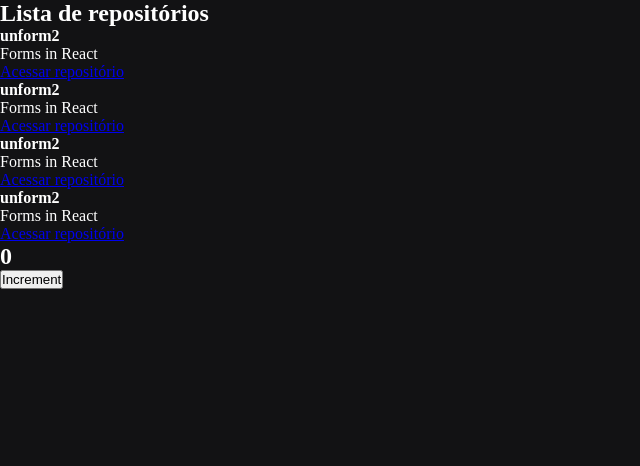
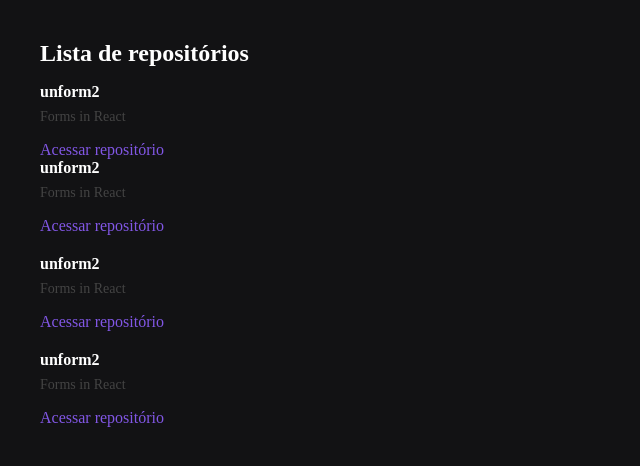
Before and after one commit to caiodeoliveira/ignite-01-github-explorer, a React app in the folder 01-github-explorer/: page / in a window 1280 px wide. Shown: the top 466 px of the page, without its empty margins (0-640 px from the left). Built offline with nearby package versions, Linux system fonts and the light colour scheme.

Commit message:
💄 Add Repository style

```diff
--- a/01-github-explorer/src/app.jsx
+++ b/01-github-explorer/src/app.jsx
@@ -1,5 +1,4 @@
 import React from "react";
-import Counter from "./components/counter";
 import RepositoryList from "./components/RepositoryList";
 import "./styles/global.scss";
 
@@ -7,7 +6,6 @@
   return (
     <>
       <RepositoryList />
-      <Counter />
     </>
   );
 }
--- a/01-github-explorer/src/components/RepositoryList.jsx
+++ b/01-github-explorer/src/components/RepositoryList.jsx
@@ -1,4 +1,6 @@
 import RepositoryItem from "./RepositoryItem";
+
+import "../styles/repositories.scss";
 
 const repository = {
   name: "unform2",
--- a/01-github-explorer/src/components/counter.jsx
+++ /dev/null
@@ -1,20 +0,0 @@
-import { useState } from "react";
-
-function Counter() {
-  const [counter, setCounter] = useState(0);
-
-  function increment() {
-    setCounter(counter + 1);
-  }
-
-  return (
-    <>
-      <h2>{counter}</h2>
-      <button type="button" onClick={increment}>
-        Increment
-      </button>
-    </>
-  );
-}
-
-export default Counter;
--- /dev/null
+++ b/01-github-explorer/src/styles/repositories.scss
@@ -0,0 +1,29 @@
+section.repository-list {
+  margin: 40px;
+
+  h1 {
+    margin-bottom: 16px;
+  }
+
+  ul {
+    list-style: none;
+  }
+
+  li {
+    & + li {
+      margin-bottom: 20px;
+    }
+    p {
+      font-size: 14px;
+      color: #444;
+      margin-top: 8px;
+    }
+
+    a {
+      display: inline-block;
+      margin-top: 16px;
+      text-decoration: none;
+      color: #8257e6;
+    }
+  }
+}
```
